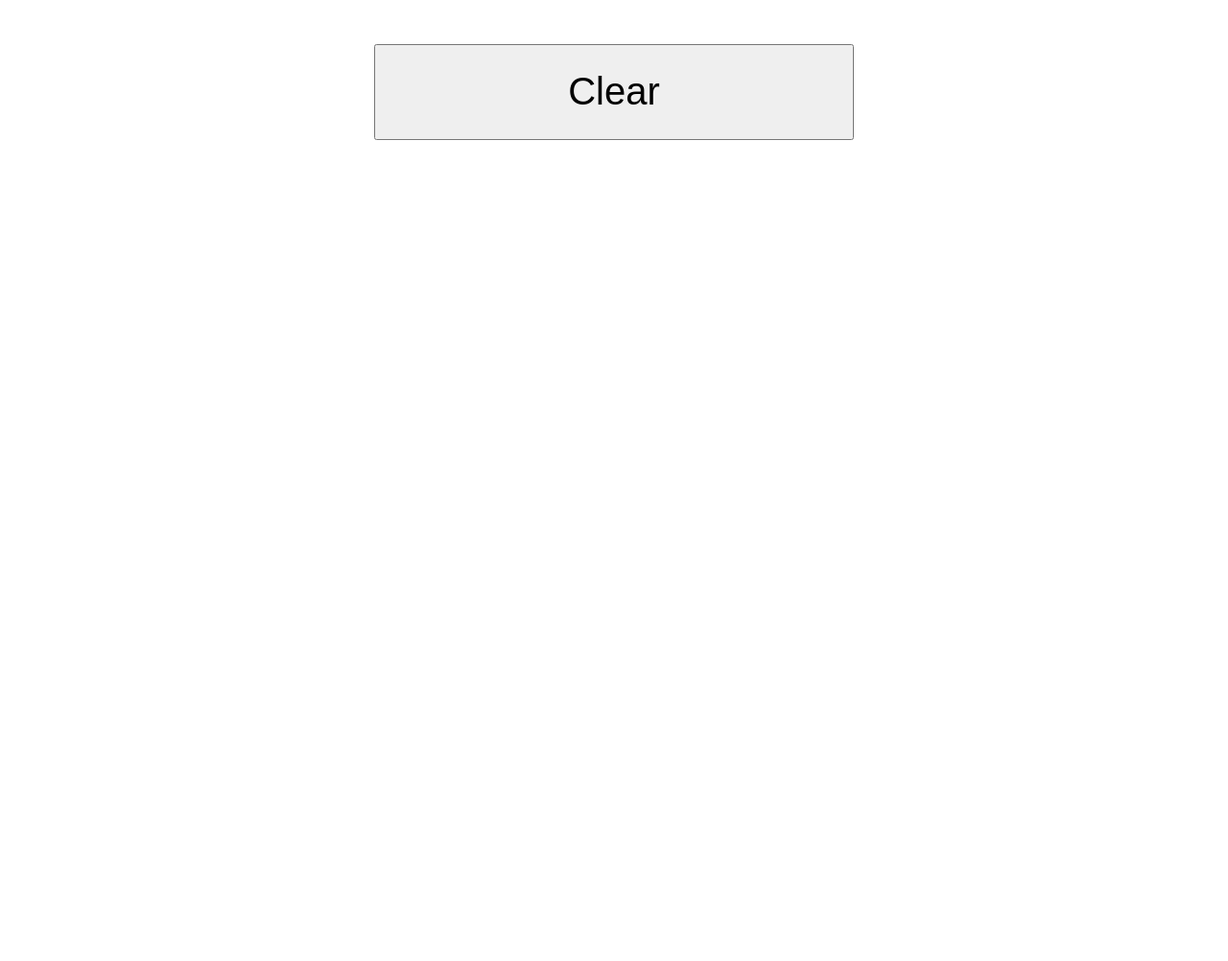
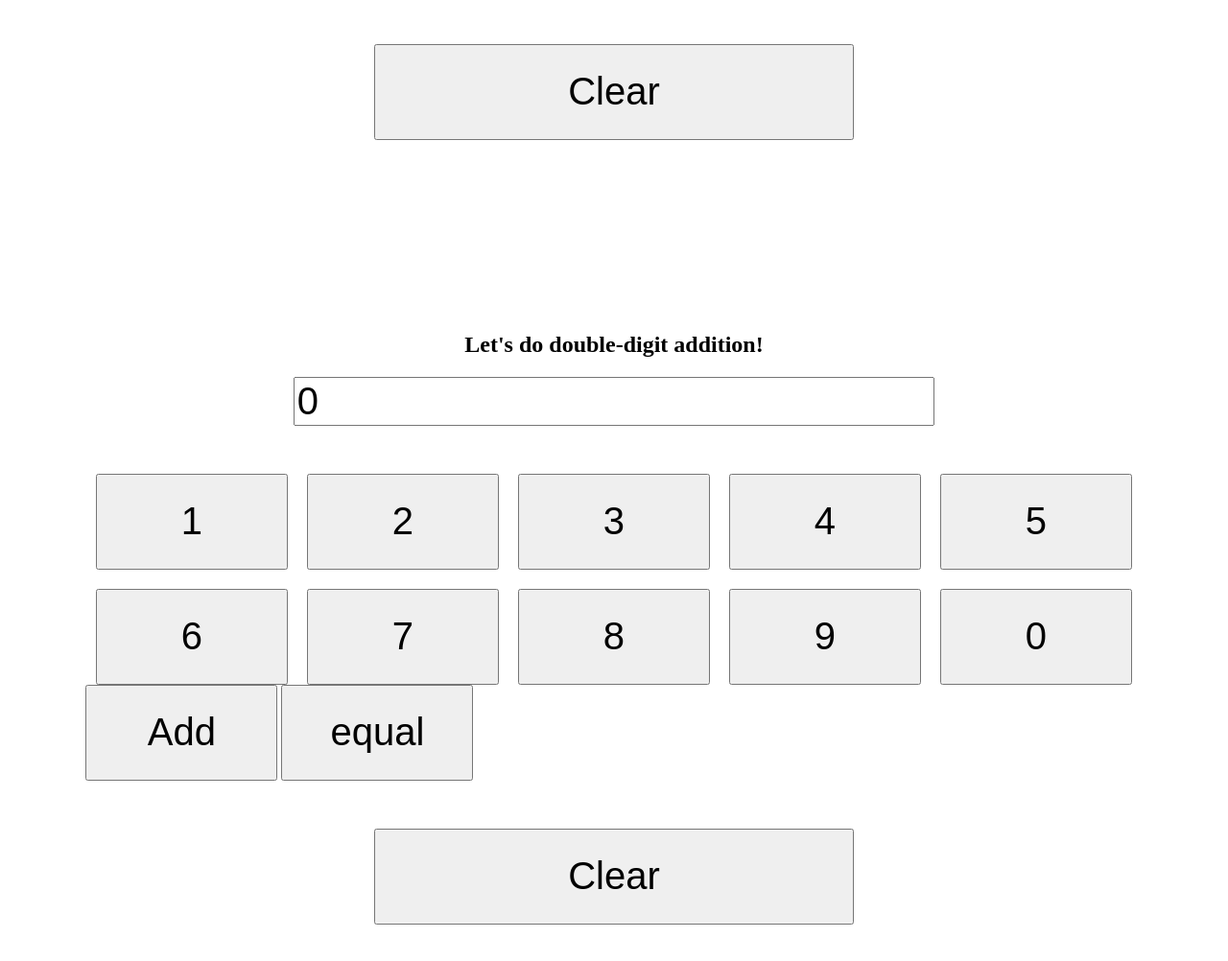
Before and after one commit to kentahayashi0810/js-onclickPractice, a plain HTML site: page index.html in a window 1280 px wide. Shown: the part 500-1502 px from the top of the page at 96% size. Before the commit the page ends 800 px from the top, so only its background shows below. Drawn offline with Linux system fonts and the light colour scheme.

Commit message:
Added double digit calculator

```diff
--- a/app.js
+++ b/app.js
@@ -1,6 +1,7 @@
 let sum = 0;
 window.onload = function () {
   const input = document.getElementById("input");
+  const input2 = document.getElementById("input2");
 };
 
 function showValue(btn) {
@@ -20,4 +21,33 @@ function showValue(btn) {
 function clearValue() {
   sum = 0;
   input.value = sum;
+  sum2 = 0;
+  input2.value = sum2;
+  total = 0;
 }
+
+let sum2 = 0;
+let total = 0;
+
+function add(btn) {
+  if (sum2 == 0) {
+    sum2 = btn.value;
+  } else {
+    sum2 += btn.value;
+  }
+  input2.value = sum2;
+}
+
+function addValue() {
+  total += parseInt(sum2);
+  calculate();
+  console.log(total);
+}
+
+function calculate() {
+  total += parseInt(sum2);
+
+  sum2 = 0;
+  input2.value = sum2;
+  input2.value = total;
+}
--- a/index.html
+++ b/index.html
@@ -9,9 +9,11 @@
   </head>
   <body>
     <div class="inner">
+      <!-- Single Digit Calculator -->
+      <div class="singleDigitCalculator">
         <h2 class="addition-title">Let's do one-digit addition!</h2>
         <input type="number" name="number" value="0" id="input" />
-      <div class="container1">
+        <div class="container">
           <input
             type="button"
             value="1"
@@ -80,6 +82,93 @@
           onclick="clearValue()"
         />
       </div>
+
+      <!-- Double Digit Calculator -->
+      <div class="singleDigitCalculator">
+        <h2 class="addition-title">Let's do double-digit addition!</h2>
+        <input type="number" name="number" value="0" id="input2" />
+        <div class="container">
+          <input
+            type="button"
+            value="1"
+            class="button -item1"
+            onclick="add(this)"
+          />
+          <input
+            type="button"
+            value="2"
+            class="button -item2"
+            onclick="add(this)"
+          />
+          <input
+            type="button"
+            value="3"
+            class="button -item3"
+            onclick="add(this)"
+          />
+          <input
+            type="button"
+            value="4"
+            class="button -item4"
+            onclick="add(this)"
+          />
+          <input
+            type="button"
+            value="5"
+            class="button -item5"
+            onclick="add(this)"
+          />
+          <input
+            type="button"
+            value="6"
+            class="button -item6"
+            onclick="add(this)"
+          />
+          <input
+            type="button"
+            value="7"
+            class="button -item7"
+            onclick="add(this)"
+          />
+          <input
+            type="button"
+            value="8"
+            class="button -item8"
+            onclick="add(this)"
+          />
+          <input
+            type="button"
+            value="9"
+            class="button -item9"
+            onclick="add(this)"
+          />
+          <input
+            type="button"
+            value="0"
+            class="button -item0"
+            onclick="add(this)"
+          />
+        </div>
+        <input
+          type="button"
+          value="Add"
+          class="button -add"
+          onclick="addValue()"
+        />
+        <input
+          type="button"
+          value="equal"
+          class="button -equal"
+          onclick="calculate()"
+        />
+        <input
+          type="button"
+          value="Clear"
+          class="button -clear"
+          onclick="clearValue()"
+        />
+      </div>
+    </div>
     <!-- JS Files -->
     <script src="app.js"></script>
   </body>
--- a/style.css
+++ b/style.css
@@ -7,11 +7,14 @@
   margin: 0 auto;
 }
 
+.singleDigitCalculator {
+  margin-bottom: 200px;
+}
 .addition-title {
   text-align: center;
 }
 
-.container1 {
+.container {
   display: flex;
   flex-wrap: wrap;
   justify-content: center;
@@ -38,3 +41,11 @@
   max-width: 500px;
   margin-top: 50px;
 }
+
+#input2 {
+  width: 60%;
+  font-size: 40px;
+  margin: 0 auto;
+  display: block;
+  margin-bottom: 50px;
+}
```
Lines whose indentation alone changed are shown as unchanged.
